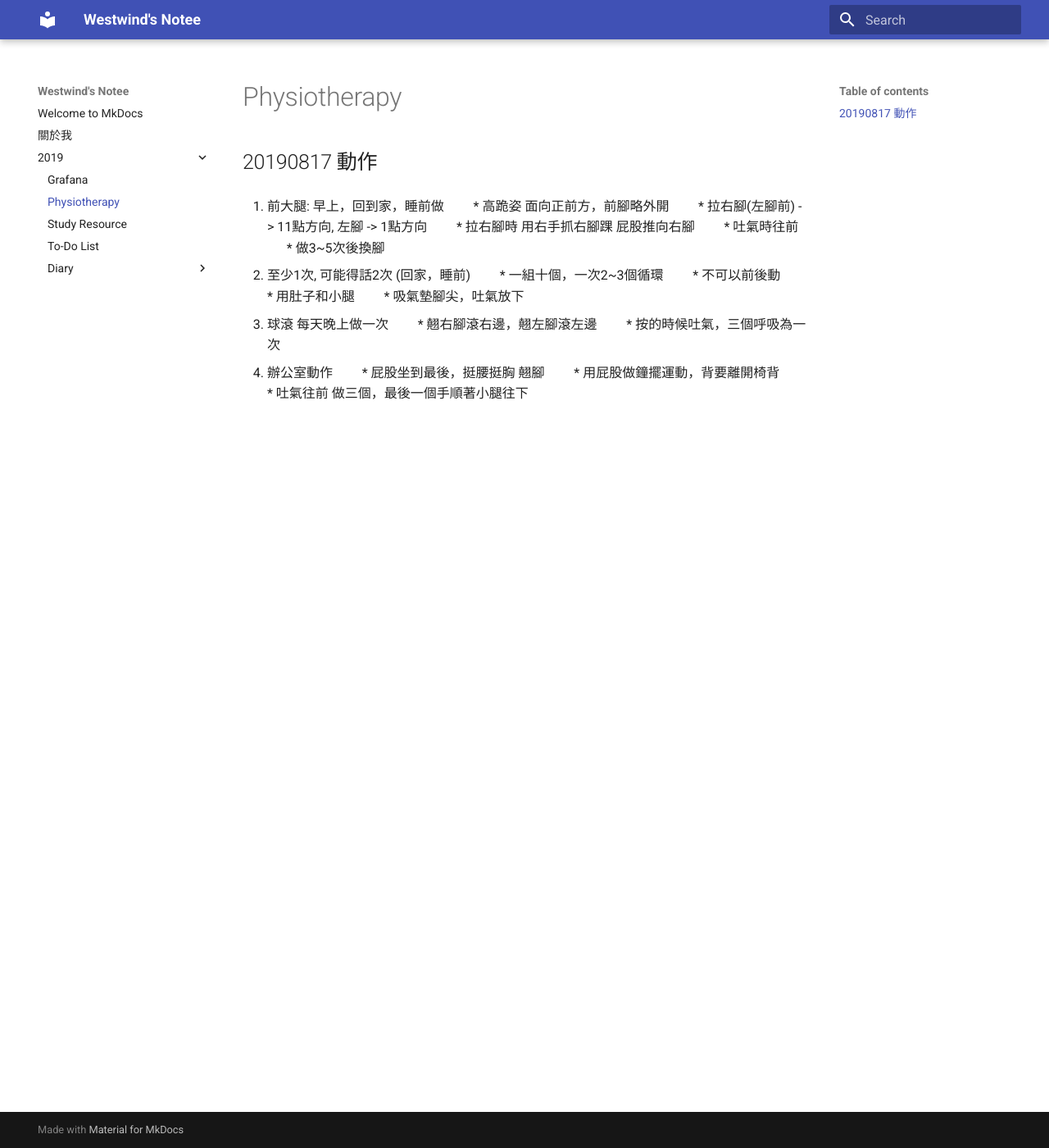
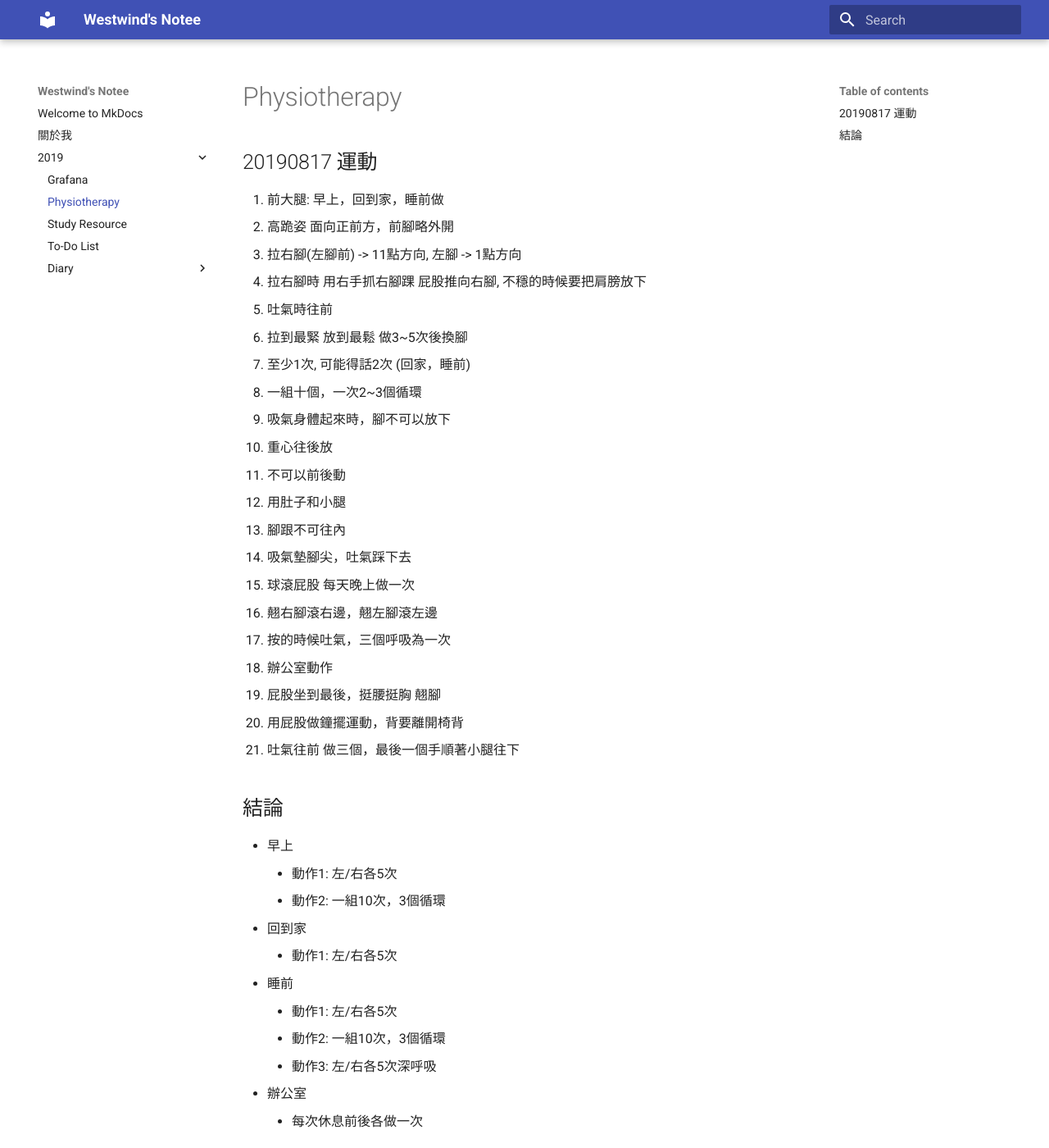
Before and after one commit to westwind/westwind, an MkDocs documentation site: the page built from docs/2019/physiotherapy.md, in a window 1280 px wide and 1400 px high. Shown: the whole window at 82% size. Built offline with MkDocs 1.6.1 and Material for MkDocs 9.7.7, drawn with Linux system fonts in a browser that asks for light colours.

Commit message:
Update 2019/physiotherapy.md

```diff
--- a/docs/2019/physiotherapy.md
+++ b/docs/2019/physiotherapy.md
@@ -1,27 +1,44 @@
 Physiotherapy
 ===
 
-20190817 動作
+20190817 運動
 ---
 
 1. 前大腿: 早上，回到家，睡前做
-        * 高跪姿 面向正前方，前腳略外開
-        * 拉右腳(左腳前) -> 11點方向, 左腳 -> 1點方向
-        * 拉右腳時 用右手抓右腳踝 屁股推向右腳
-        * 吐氣時往前
-        * 做3~5次後換腳
+  * 高跪姿 面向正前方，前腳略外開
+  * 拉右腳(左腳前) -> 11點方向, 左腳 -> 1點方向
+  * 拉右腳時 用右手抓右腳踝 屁股推向右腳, 不穩的時候要把肩膀放下
+  * 吐氣時往前
+  * 拉到最緊 放到最鬆 做3~5次後換腳
 
 2. 至少1次, 可能得話2次 (回家，睡前)
-        * 一組十個，一次2~3個循環
-        * 不可以前後動
-        * 用肚子和小腿
-        * 吸氣墊腳尖，吐氣放下
+  * 一組十個，一次2~3個循環
+  * 吸氣身體起來時，腳不可以放下
+  * 重心往後放
+  * 不可以前後動
+  * 用肚子和小腿
+  * 腳跟不可往內
+  * 吸氣墊腳尖，吐氣踩下去
 
-3. 球滾 每天晚上做一次
-        * 翹右腳滾右邊，翹左腳滾左邊
-        * 按的時候吐氣，三個呼吸為一次
+3. 球滾屁股 每天晚上做一次
+  * 翹右腳滾右邊，翹左腳滾左邊
+  * 按的時候吐氣，三個呼吸為一次
 
 4. 辦公室動作
-        * 屁股坐到最後，挺腰挺胸 翹腳
-        * 用屁股做鐘擺運動，背要離開椅背
-        * 吐氣往前 做三個，最後一個手順著小腿往下
+  * 屁股坐到最後，挺腰挺胸 翹腳
+  * 用屁股做鐘擺運動，背要離開椅背
+  * 吐氣往前 做三個，最後一個手順著小腿往下
+
+結論
+---
+* 早上
+	- 動作1: 左/右各5次
+	- 動作2: 一組10次，3個循環
+* 回到家
+	- 動作1: 左/右各5次
+* 睡前
+	- 動作1: 左/右各5次
+	- 動作2: 一組10次，3個循環
+	- 動作3: 左/右各5次深呼吸
+* 辦公室
+	- 每次休息前後各做一次
```
